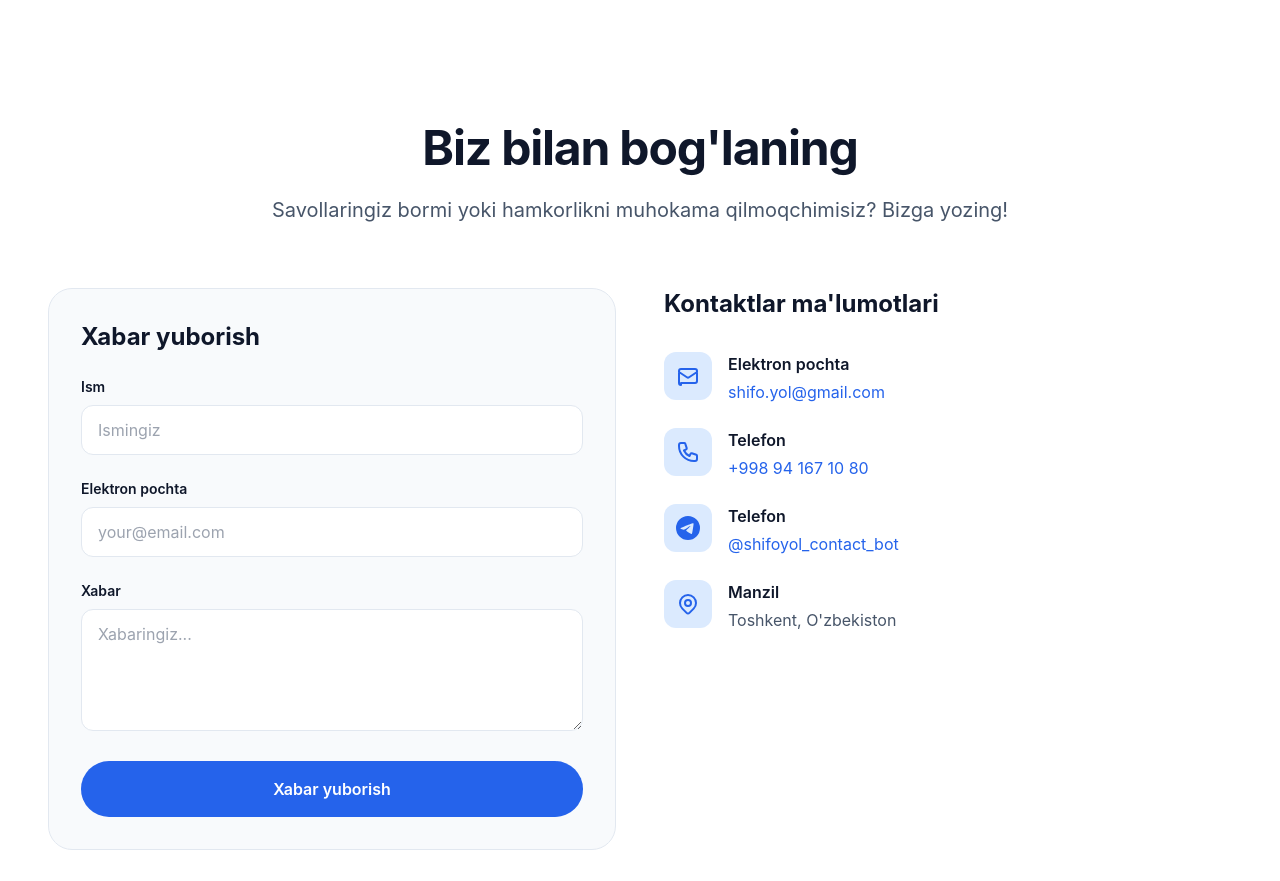
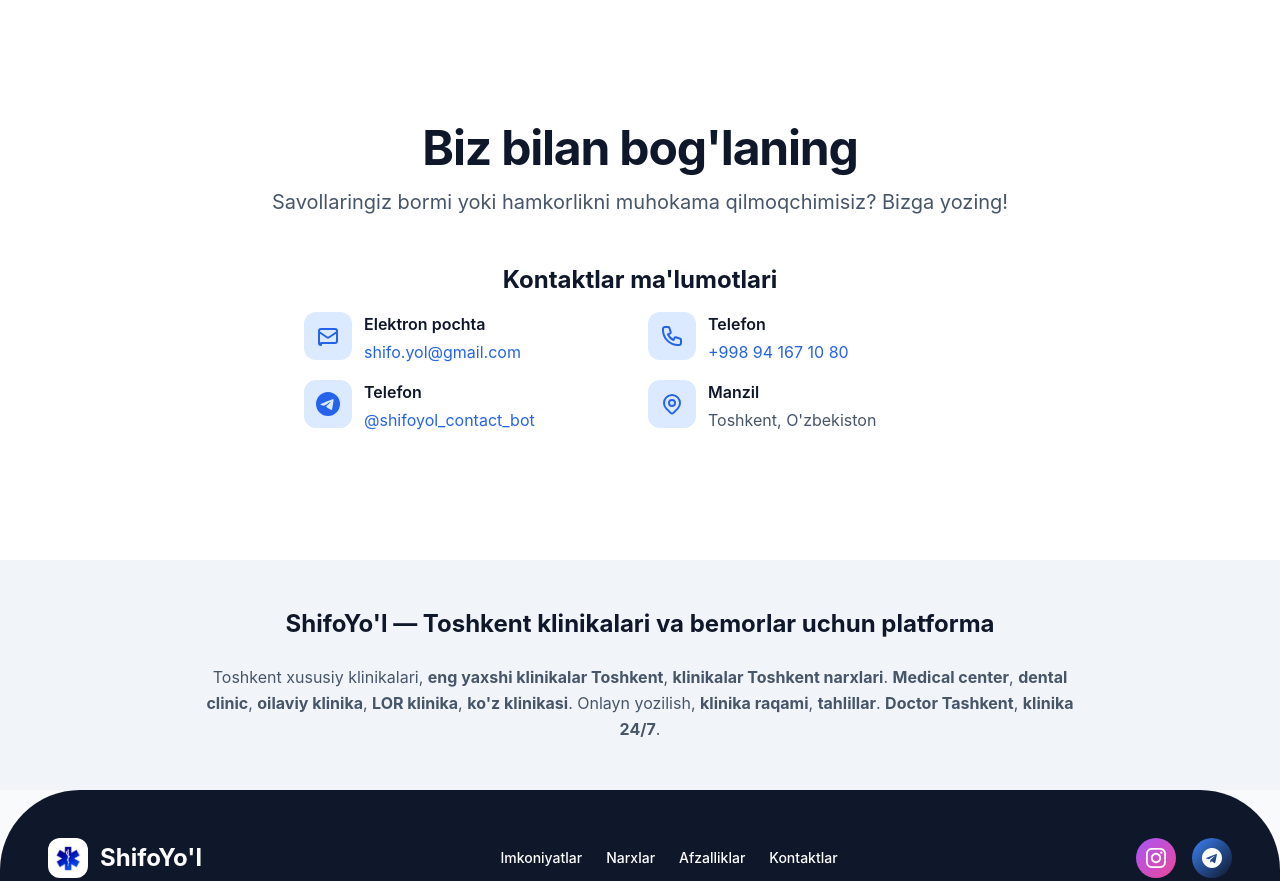
Before and after one commit to aksumaa/shifoyol_landing, a website: page index.html in a window 1280 px wide. Shown: the part 10460-11341 px from the top of the page. Drawn offline with nearby package versions, Linux system fonts and the light colour scheme; a script that the page names is missing.

Commit message:
add: add new changes

```diff
--- a/index.html
+++ b/index.html
@@ -1275,52 +1275,20 @@
 
     <!-- Contact Section -->
     <section class="py-20 md:py-32 px-6 md:px-12 bg-white" id="contact">
-        <div class="max-w-6xl mx-auto">
-            <div class="text-center mb-16 animate-clip-in">
-                <h2 class="text-4xl md:text-5xl font-bold tracking-tight mb-6" data-i18n="contact.title">Biz bilan
+        <div class="max-w-4xl mx-auto">
+            <div class="text-center mb-12 animate-clip-in">
+                <h2 class="text-4xl md:text-5xl font-bold tracking-tight mb-4" data-i18n="contact.title">Biz bilan
                     bog'laning</h2>
                 <p class="text-xl text-slate-600" data-i18n="contact.subtitle">Savollaringiz bormi? Biz yordam berishdan
                     mamnunmiz</p>
             </div>
 
-            <div class="grid md:grid-cols-2 gap-12 items-start">
-                <!-- Contact Form -->
-                <div class="bg-slate-50 p-8 rounded-3xl border border-slate-200 animate-clip-in"
-                    style="animation-delay: 0.1s">
-                    <h3 class="text-2xl font-bold mb-6" data-i18n="contact.form.title">Xabar yuborish</h3>
-                    <form class="space-y-6">
-                        <div>
-                            <label class="block text-sm font-semibold mb-2" data-i18n="contact.form.name">Ism</label>
-                            <input type="text" required
-                                class="w-full px-4 py-3 rounded-xl border border-slate-200 focus:border-blue-500 focus:outline-none transition-colors"
-                                placeholder="Ismingiz">
-                        </div>
-                        <div>
-                            <label class="block text-sm font-semibold mb-2" data-i18n="contact.form.email">Email</label>
-                            <input type="email" required
-                                class="w-full px-4 py-3 rounded-xl border border-slate-200 focus:border-blue-500 focus:outline-none transition-colors"
-                                placeholder="your@email.com">
-                        </div>
-                        <div>
-                            <label class="block text-sm font-semibold mb-2"
-                                data-i18n="contact.form.message">Xabar</label>
-                            <textarea rows="4" required
-                                class="w-full px-4 py-3 rounded-xl border border-slate-200 focus:border-blue-500 focus:outline-none transition-colors"
-                                placeholder="Xabaringiz..."></textarea>
-                        </div>
-                        <button type="submit"
-                            class="w-full bg-blue-600 text-white py-4 rounded-full font-semibold hover:bg-blue-700 transition-colors"
-                            data-i18n="contact.form.submit">
-                            Xabar yuborish
-                        </button>
-                    </form>
-                </div>
-
+            <div class="flex flex-col items-center">
                 <!-- Contact Info -->
-                <div class="space-y-8 animate-clip-in" style="animation-delay: 0.2s">
-                    <h3 class="text-2xl font-bold mb-6" data-i18n="contact.info.title">Aloqa ma'lumotlari</h3>
-                    <div class="space-y-6">
-                        <div class="flex items-start gap-4">
+                <div class="w-full max-w-2xl animate-clip-in" style="animation-delay: 0.2s">
+                    <h3 class="text-2xl font-bold mb-4 text-center" data-i18n="contact.info.title">Aloqa ma'lumotlari</h3>
+                    <div class="grid grid-cols-2 gap-4 md:gap-6">
+                        <div class="flex items-start gap-3">
                             <div
                                 class="w-12 h-12 bg-blue-100 rounded-xl flex items-center justify-center flex-shrink-0">
                                 <svg class="w-6 h-6 text-blue-600" fill="none" stroke="currentColor"
@@ -1335,7 +1303,7 @@
                                     class="text-blue-600 hover:underline">shifo.yol@gmail.com</a>
                             </div>
                         </div>
-                        <div class="flex items-start gap-4">
+                        <div class="flex items-start gap-3">
                             <div
                                 class="w-12 h-12 bg-blue-100 rounded-xl flex items-center justify-center flex-shrink-0">
                                 <svg class="w-6 h-6 text-blue-600" fill="none" stroke="currentColor"
@@ -1349,7 +1317,7 @@
                                 <a href="tel:+998991234567" class="text-blue-600 hover:underline">+998 94 167 10 80</a>
                             </div>
                         </div>
-                        <div class="flex items-start gap-4">
+                        <div class="flex items-start gap-3">
                             <div
                                 class="w-12 h-12 bg-blue-100 rounded-xl flex items-center justify-center flex-shrink-0">
                                 <svg class="w-6 h-6 text-blue-600" fill="currentColor" viewBox="0 0 24 24">
@@ -1363,7 +1331,7 @@
                                     class="text-blue-600 hover:underline">@shifoyol_contact_bot</a>
                             </div>
                         </div>
-                        <div class="flex items-start gap-4">
+                        <div class="flex items-start gap-3">
                             <div
                                 class="w-12 h-12 bg-blue-100 rounded-xl flex items-center justify-center flex-shrink-0">
                                 <svg class="w-6 h-6 text-blue-600" fill="none" stroke="currentColor"
```
